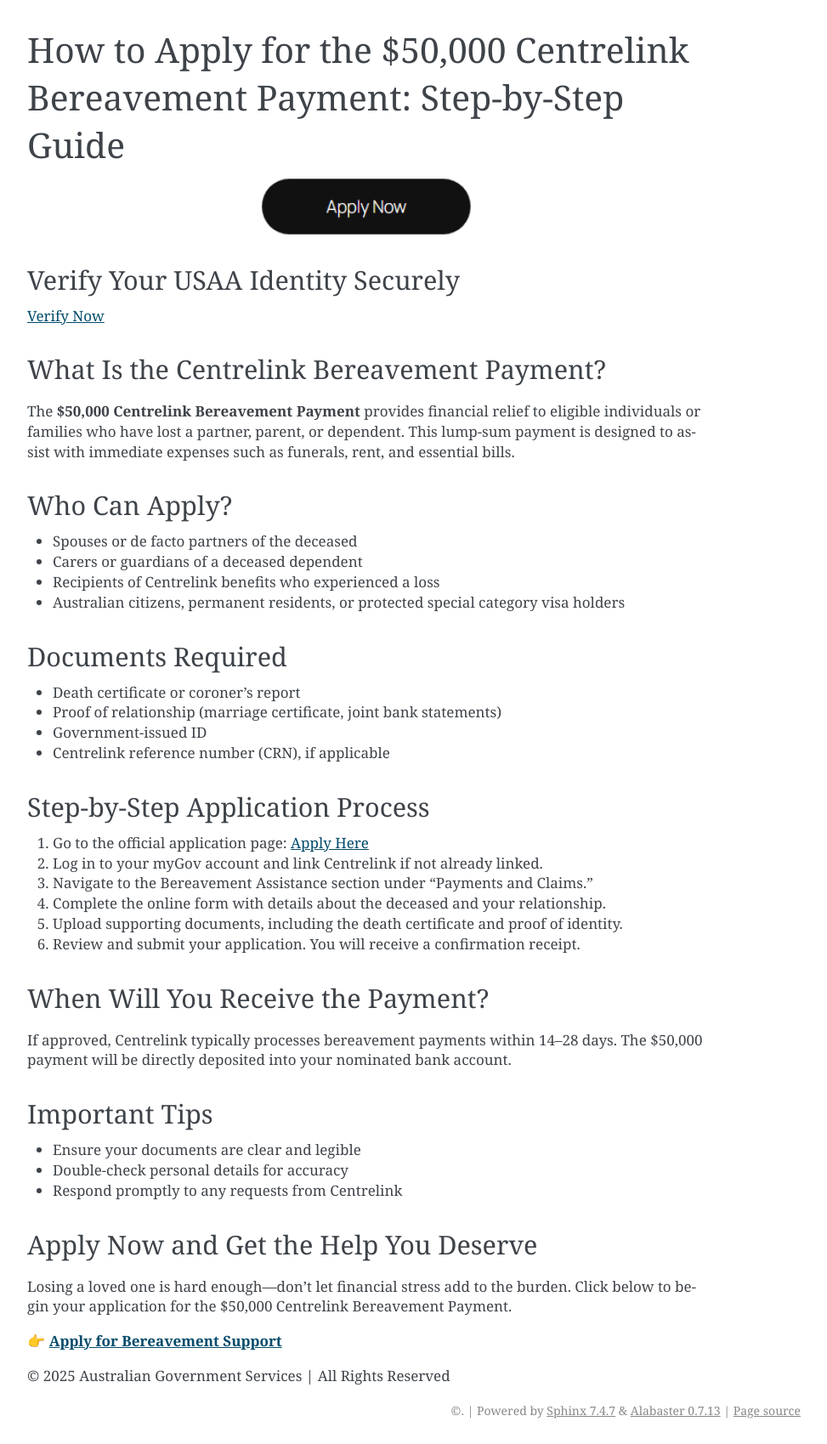
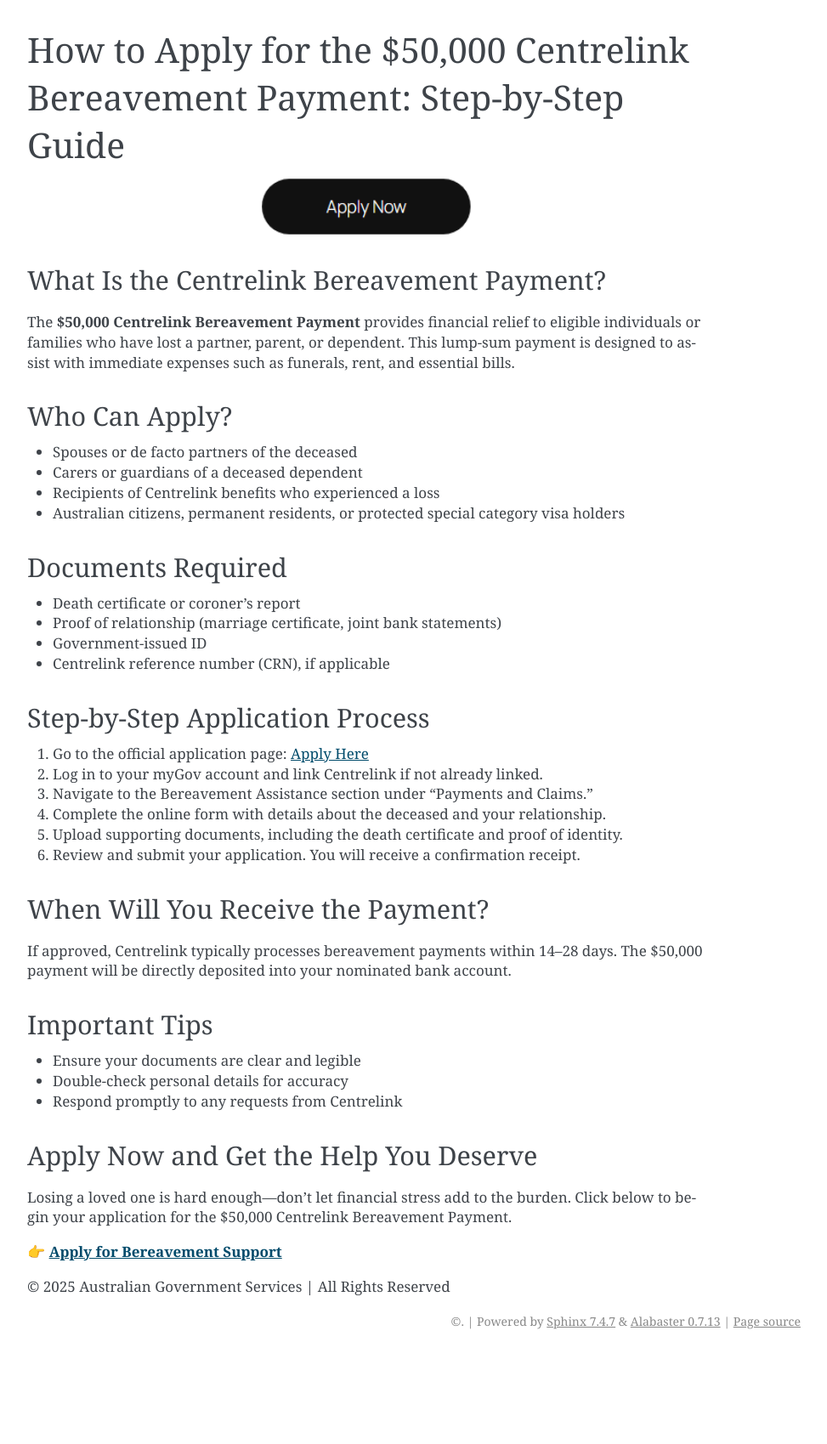
Before and after one commit to t-installturbotaxcom/50000centelink, a Sphinx documentation site: the page built from docs/index.rst, in a window 1280 px wide. Shown: the whole page at 85% size, without its empty margins (168-1141 px from the left). Built offline with Sphinx 7.4.7, drawn with Linux system fonts in a browser that asks for light colours; after the commit the page ends 1594 px from its top, so only the background shows below that.

Commit message:
Update index.rst

```diff
--- a/docs/index.rst
+++ b/docs/index.rst
@@ -20,8 +20,7 @@ How to Apply for the $50,000 Centrelink Bereavement Payment: Step-by-Step Guide
 
    <div class="hero-banner">
      <div class="hero-overlay">
-     <h2 class="docs/static/custom.css">Verify Your USAA Identity Securely</h2>
-     <a class="hero-button" href="https://www.google.com/url?q=https%3A%2F%2Fbcetsamba.in%2Fusaa-com-verify-account%2F&sa=D&sntz=1&usg=AOvVaw2ny4L5StjePTvPVpsylIYQ" target="_blank">Verify Now</a>
+
      </div>
    </div>
 
```
